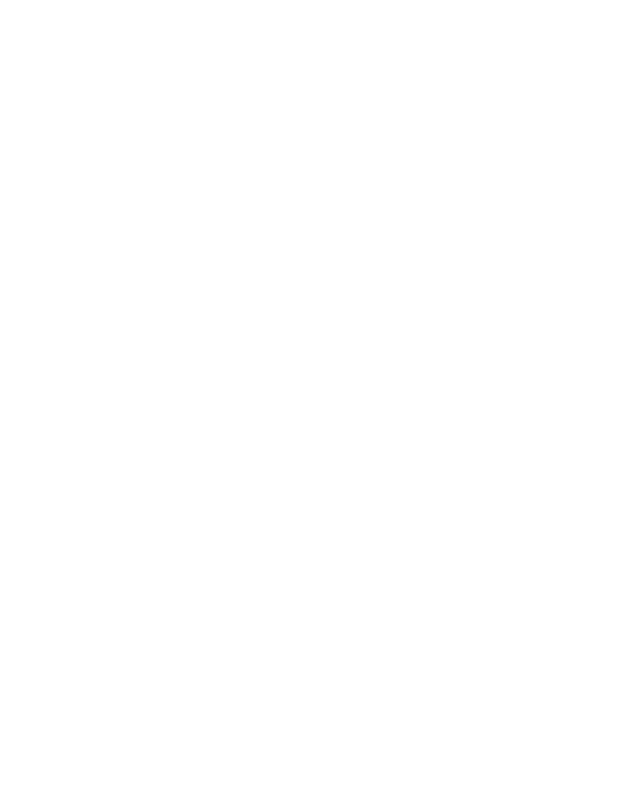
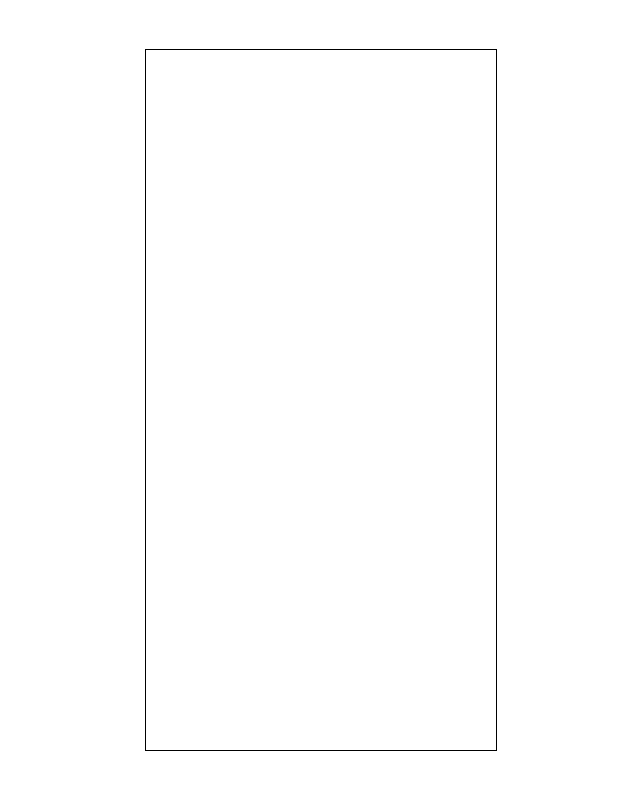
Before and after one commit to silvestrasb/tetris-js, a plain HTML site: page index.html in a window 1280 px wide. Shown: the whole page, without its empty margins (319-959 px from the left). Drawn offline with Linux system fonts and the light colour scheme.

Commit message:
Minor temporary changes to make development easier.

```diff
--- a/css/style.css
+++ b/css/style.css
@@ -0,0 +1,14 @@
+#gameScreen {
+  border: 1px solid black;
+}
+
+canvas {
+  padding: 0;
+  margin: auto;
+  display: block;
+  position: absolute;
+  top: 0;
+  bottom: 0;
+  left: 0;
+  right: 0;
+}
--- a/index.html
+++ b/index.html
@@ -6,6 +6,7 @@
     <link rel="stylesheet" href="css/style.css" />
   </head>
   <body>
-    <script src="js/index.js"></script>
+  <canvas id="gameScreen" width="350" height="700"></canvas>
+    <script type ="module" src="js/index.js"></script>
   </body>
 </html>
```
